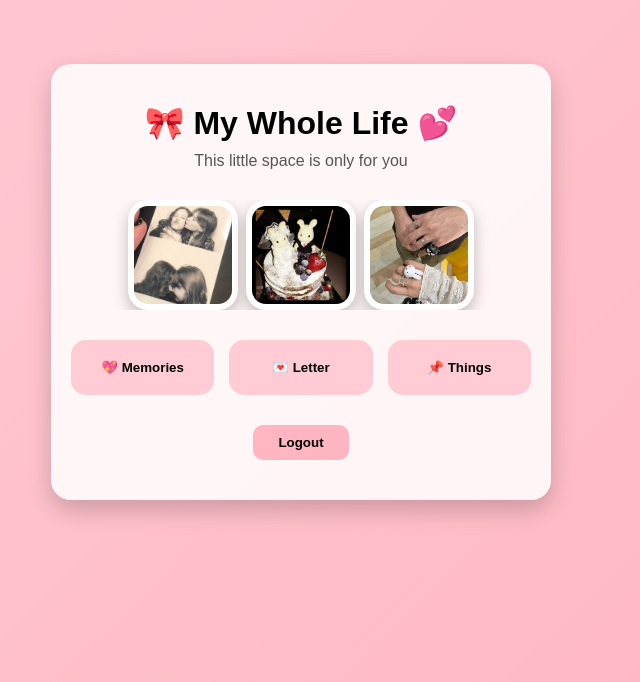
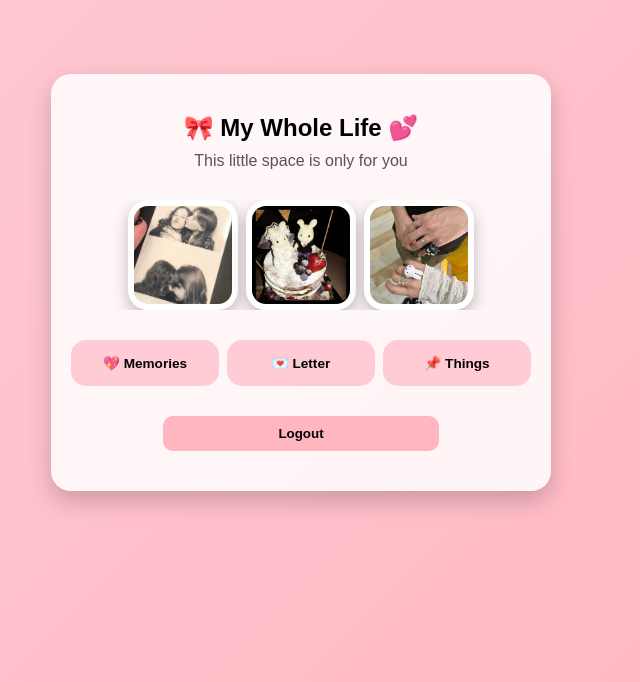
Before and after one commit to Johannariel3/vol-3, a plain HTML site: page dashboard.html in a window 1280 px wide. Shown: the part 118-800 px from the top of the page, without its empty margins (339-979 px from the left). Drawn offline with Linux system fonts and the light colour scheme.

Commit message:
text dibawah gambarnya

```diff
--- a/dashboard.css
+++ b/dashboard.css
@@ -27,6 +27,7 @@ body {
 
 .dashboard h1 {
     margin-bottom: 10px;
+    font-size: 1.5rem;
 }
 
 .dashboard p {
@@ -36,16 +37,18 @@ body {
 
 .cards {
     display: flex;
-    gap: 15px;
+    gap: 8px;
     margin-bottom: 30px;
+    width: 100%;
 }
 
 .card {
     flex: 1;
-    padding: 20px;
+    padding: 15px 5px;
     background: #FFCCD6;
     border-radius: 15px;
     font-weight: bold;
+    font-size: 0.85rem;
     cursor: pointer;
     transition: 0.3s;
 }
@@ -62,6 +65,7 @@ button {
     background: #FFB6C1;
     font-weight: bold;
     cursor: pointer;
+    width: 60%;
 }
 
 .photo-row {
```
